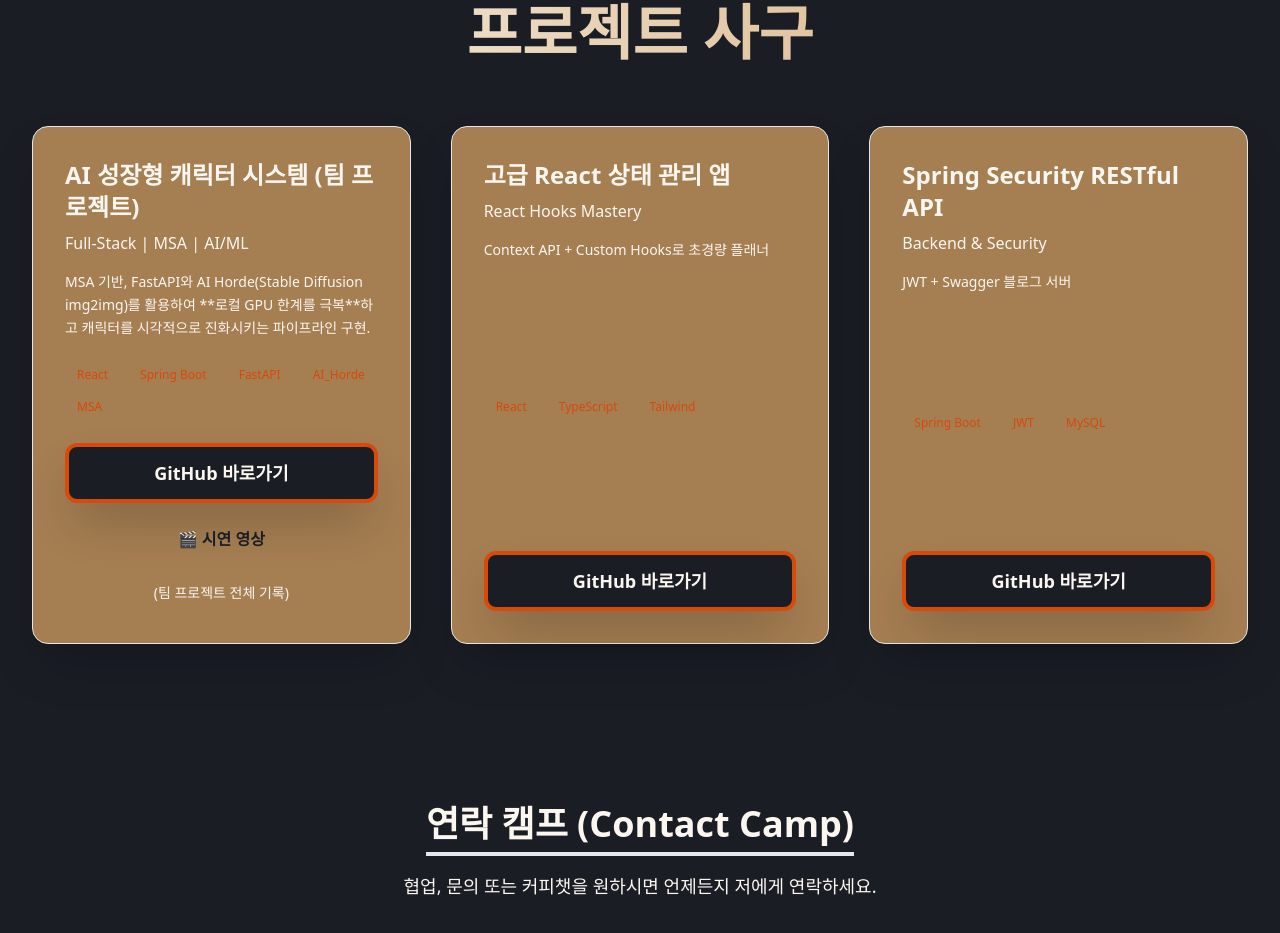
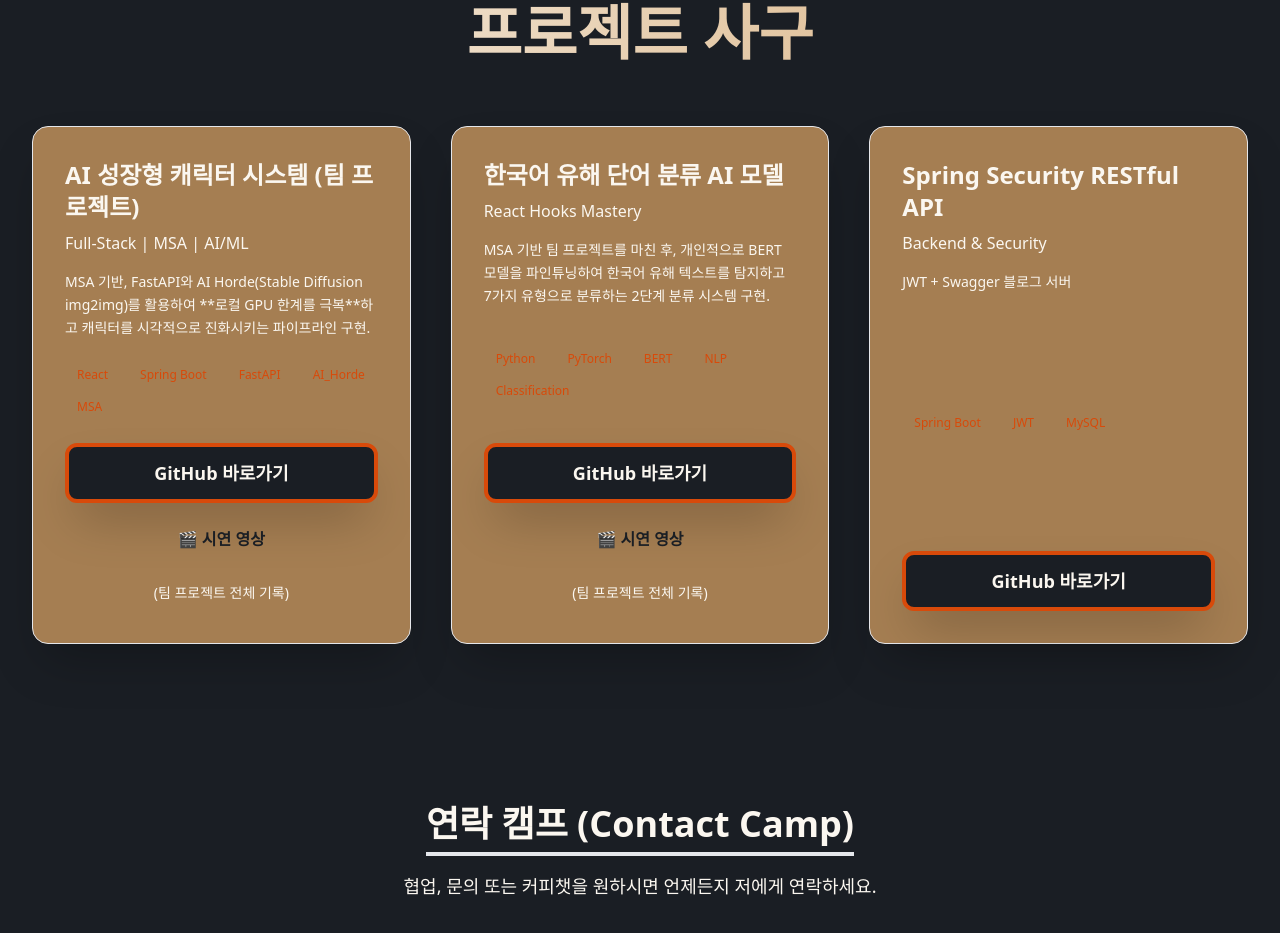
Before and after one commit to zcx1119son/react-developer-portfolio, a React (Vite) app: page / in a window 1280 px wide. Shown: the part 1454-2387 px from the top of the page. Built offline with nearby package versions, Linux system fonts and the light colour scheme.

Commit message:
Update Projects.jsx

```diff
--- a/src/components/Projects/Projects.jsx
+++ b/src/components/Projects/Projects.jsx
@@ -12,14 +12,14 @@ const projects = [
     notesUrl: "https://temporal-flight-602.notion.site/27877debdf8d80c48541cc32126d0a4e?v=27877debdf8d80c98022000c650699fb&source=copy_link" // 팀 노션 참고 자료 반영
   },
   {
-    // === 2. 고급 React 상태 관리 앱 ===
-    title: "고급 React 상태 관리 앱",
+    // === 0. 개인 프로젝트: 한국어 유해 단어 분류 AI 모델 ===
+    title: "한국어 유해 단어 분류 AI 모델",
     subtitle: "React Hooks Mastery",
-    description: "Context API + Custom Hooks로 초경량 플래너",
-    tags: ["React","TypeScript","Tailwind"],
-    githubUrl: "https://github.com/zcx1119son/react-hooks-planner",
-    demoUrl: "#", // 데모 없음
-    notesUrl: null // 노트 없음
+    description: "MSA 기반 팀 프로젝트를 마친 후, 개인적으로 BERT 모델을 파인튜닝하여 한국어 유해 텍스트를 탐지하고 7가지 유형으로 분류하는 2단계 분류 시스템 구현.",
+    tags: ["Python","PyTorch","BERT","NLP","Classification"],
+    githubUrl: "https://github.com/zcx1119son/Korean-Toxicity-Model", // 새 AI 모델 저장소
+    demoUrl: "https://drive.google.com/drive/folders/1dL8Y7zl4BddPBDbXeHF5BwB5hf-1N_b7?usp=sharing", // 모델 파일 (Google Drive) 링크를 Demo URL로 활용
+    notesUrl: "https://www.aihub.or.kr/aihubdata/data/view.do?pageIndex=1&currMenu=115&topMenu=100&srchOptnCnd=OPTNCND001&searchKeyword=%EA%B5%AD%EA%B0%80%EA%B8%B0%EB%A1%9D%EB%AC%BC&srchDetailCnd=DETAILCND001&srchOrder=ORDER001&srchPagePer=20&aihubDataSe=data&dataSetSn=71788" // AI Hub 데이터셋 링크를 Notes URL로 활용
   },
   {
     // === 3. Spring Security RESTful API ===
```
